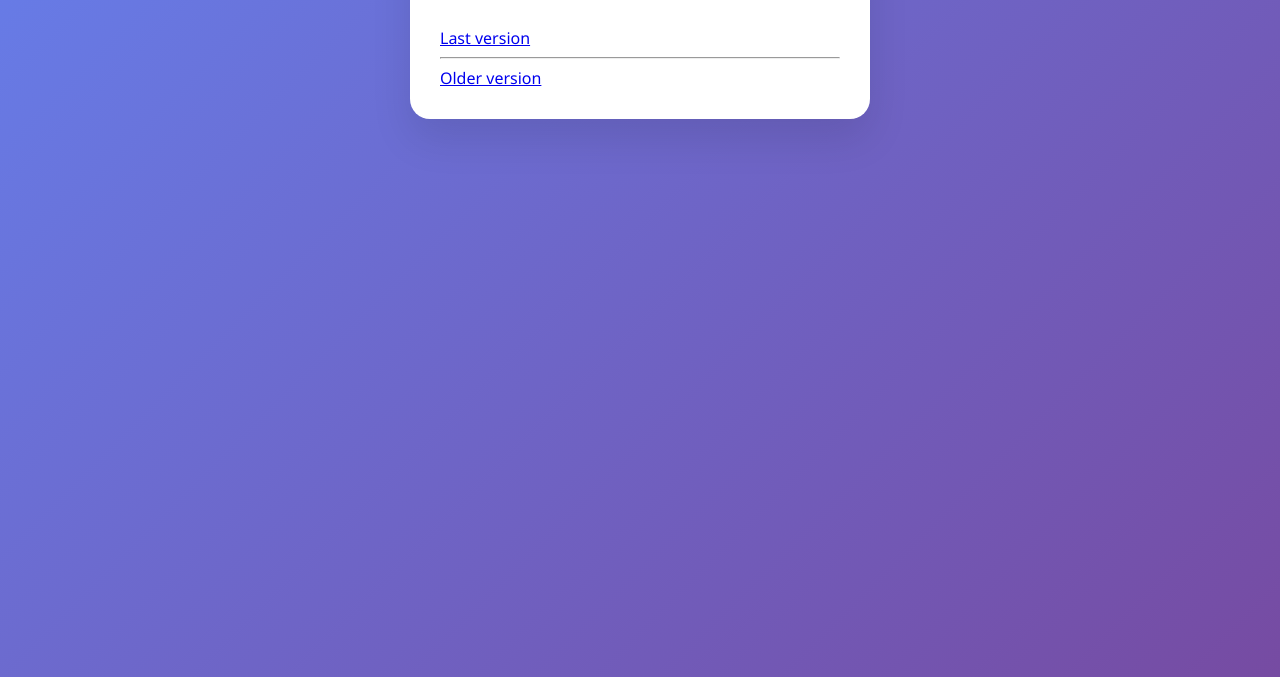
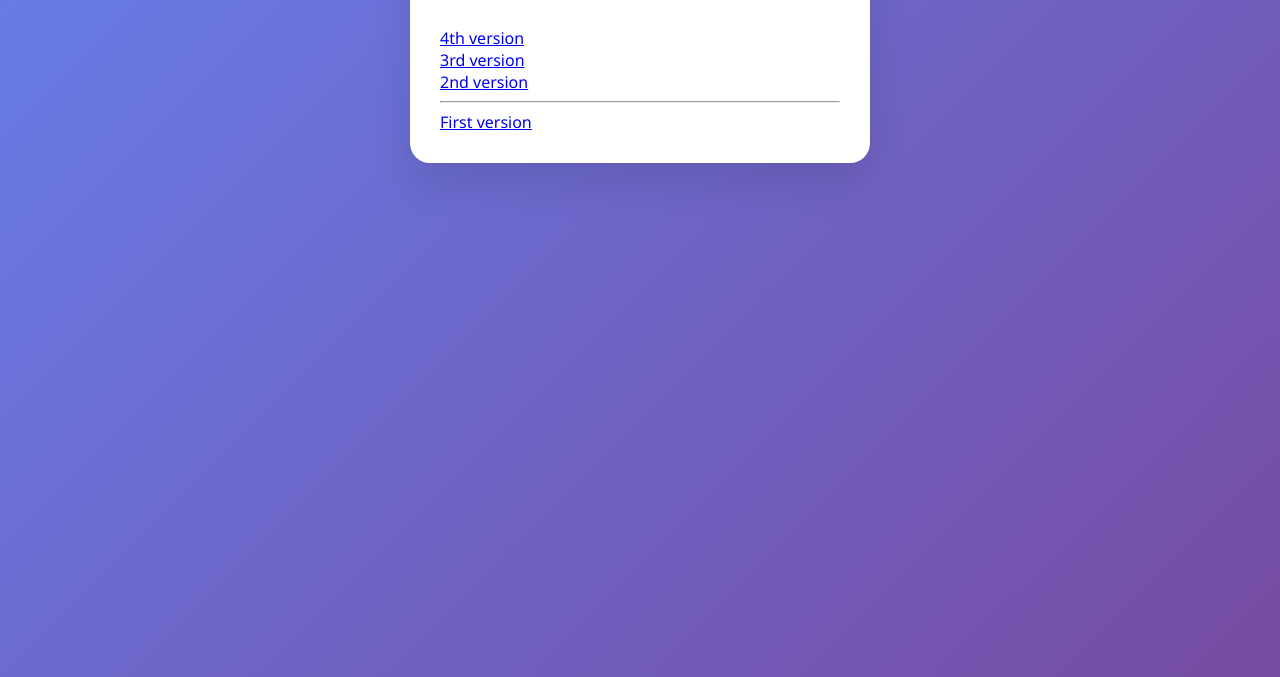
Before and after one commit to CRF-2024/recorder, a plain HTML site: page index.html in a window 1280 px wide. Shown: the part 123-800 px from the top of the page. Drawn offline with Linux system fonts and the light colour scheme.

Commit message:
Update index.html

```diff
--- a/index.html
+++ b/index.html
@@ -225,10 +225,11 @@
             <h1>🎤 Presentation Coach</h1>
             <p>Record yourself and get instant feedback</p>
         </div>
-
-      <div><a href="coach_recorder_2.html">Last version</a><br>
+      <div><a href="coach_recorder_4.html">4th version</a><br>
+          <div><a href="coach_recorder_3.html">3rd version</a><br>
+      <div><a href="coach_recorder_2.html">2nd version</a><br>
 <hr>
-<a href="coach_recorder.html">Older version</a><br></div>
+<a href="coach_recorder.html">First version</a><br></div>
 
     </div>
 </body>
```
